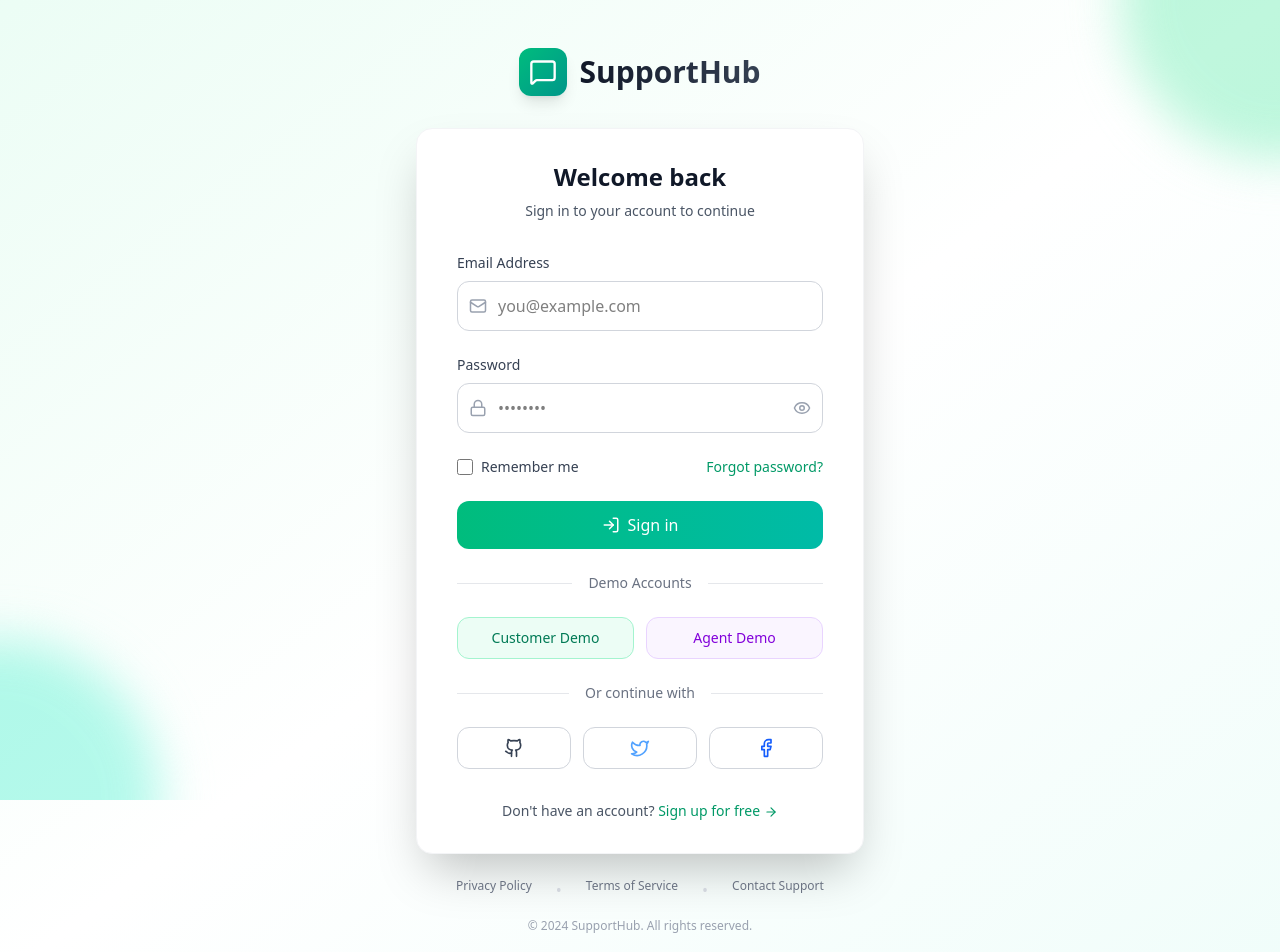
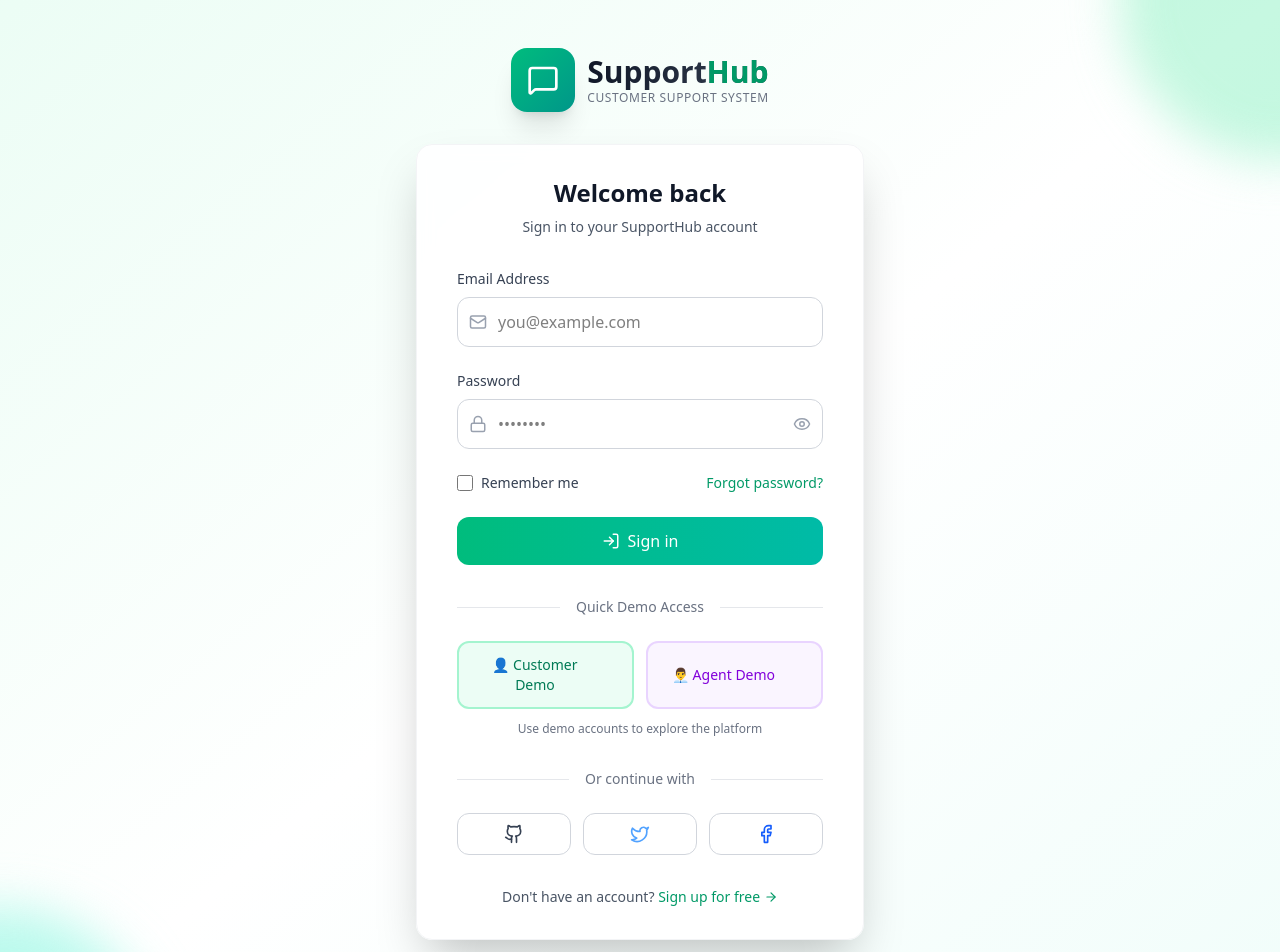
Before and after one commit to Bejide-123/Support-Hub, a React (Vite) app: page /login in a window 1280 px wide. Shown: the top 952 px of the page. Built offline with nearby package versions, Linux system fonts and the light colour scheme.

Commit message:
Added Login Functionality, User Settings Page, and Redux Store for Authentication

```diff
--- a/src/components/AgentNavbar.tsx
+++ b/src/components/AgentNavbar.tsx
@@ -1,6 +1,8 @@
 // components/AgentNavbar.tsx
 import { useState, useRef, useEffect } from 'react';
-import { Link, useLocation } from 'react-router-dom';
+import { Link, useLocation, useNavigate } from 'react-router-dom';
+import { useAppDispatch, useAppSelector } from '../store/hooks';
+import { logout } from '../features/Auth/authSlice';
 import {
   Menu,
   X,
@@ -23,11 +25,23 @@ const AgentNavbar = () => {
   const dropdownRef = useRef<HTMLDivElement>(null);
   const location = useLocation();
 
-  const agent = {
-    name: 'Sarah Johnson',
-    email: 'sarah.johnson@supporthub.com',
-    avatar: 'SJ',
-    role: 'Senior Support Agent'
+  const dispatch = useAppDispatch();
+  const navigate = useNavigate();
+
+  const handleLogOut = async () => {
+    try {
+      await dispatch(logout()).unwrap();
+    } catch (err) {
+      // ignore or show toast
+    }
+    navigate('/login');
+  };
+
+  const agent = useAppSelector((state) => state.auth.user) ?? {
+    name: 'Agent',
+    email: '',
+    avatar: 'AG',
+    role: 'Agent'
   };
 
   // Close dropdown when clicking outside
@@ -166,7 +180,7 @@ const AgentNavbar = () => {
                     <button
                       onClick={() => {
                         setIsDropdownOpen(false);
-                        // Add logout logic here
+                        handleLogOut();
                       }}
                       className="w-full text-left px-4 py-2.5 text-sm text-red-600 hover:bg-red-50 flex items-center transition-colors"
                     >
@@ -244,7 +258,13 @@ const AgentNavbar = () => {
               </div>
 
               <div className="p-6 border-t border-gray-200 mt-auto">
-                <button className="w-full flex items-center justify-center px-4 py-3 text-red-600 hover:bg-red-50 rounded-lg transition-colors font-medium">
+                <button
+                  onClick={() => {
+                    setIsSidebarOpen(false);
+                    handleLogOut();
+                  }}
+                  className="w-full flex items-center justify-center px-4 py-3 text-red-600 hover:bg-red-50 rounded-lg transition-colors font-medium"
+                >
                   <LogOut size={18} className="mr-2" />
                   Sign Out
                 </button>
--- a/src/main.tsx
+++ b/src/main.tsx
@@ -1,13 +1,17 @@
 import { StrictMode } from 'react'
 import { createRoot } from 'react-dom/client'
 import { BrowserRouter } from 'react-router-dom'
+import { Provider } from 'react-redux'
 import './index.css'
 import App from './App.tsx'
+import store from './store'
 
 createRoot(document.getElementById('root')!).render(
   <StrictMode>
-    <BrowserRouter>
-      <App />
-    </BrowserRouter>
+    <Provider store={store}>
+      <BrowserRouter>
+        <App />
+      </BrowserRouter>
+    </Provider>
   </StrictMode>,
 )
--- a/src/pages/Login.tsx
+++ b/src/pages/Login.tsx
@@ -1,6 +1,8 @@
-// pages/LoginPage.tsx
-import { useState } from 'react';
+// src/pages/LoginPage.tsx
+import { useState, useEffect } from 'react';
 import { Link, useNavigate } from 'react-router-dom';
+import { useAppDispatch, useAppSelector } from '../store/hooks';
+import { login, demoLogin, clearError } from '../features/Auth/authSlice';
 import {
   Mail,
   Lock,
@@ -8,36 +10,53 @@ import {
   EyeOff,
   LogIn,
   AlertCircle,
-  ArrowRight,
+  MessageSquare,
   Github,
   Twitter,
   Facebook,
-  MessageSquare
+  ArrowRight
 } from 'lucide-react';
 
 const LoginPage = () => {
   const navigate = useNavigate();
+  const dispatch = useAppDispatch();
+  const { isLoading, error, user } = useAppSelector((state) => state.auth);
+
   const [showPassword, setShowPassword] = useState(false);
-  const [isLoading, setIsLoading] = useState(false);
-  const [error, setError] = useState('');
   const [rememberMe, setRememberMe] = useState(false);
-
   const [formData, setFormData] = useState({
     email: '',
     password: ''
   });
 
+  // Redirect if already logged in
+  useEffect(() => {
+    if (user) {
+      // Normalize role check (handle 'Agent', 'agent', 'user', 'customer', etc.)
+      const role = (user.role ?? '').toString().toLowerCase();
+      console.debug('Login redirect - user role:', role, user);
+      if (role.includes('agent')) {
+        navigate('/agent/dashboard');
+      } else {
+        navigate('/dashboard');
+      }
+    }
+  }, [user, navigate]);
+
+  // Clear error when component unmounts
+  useEffect(() => {
+    return () => {
+      dispatch(clearError());
+    };
+  }, [dispatch]);
+
   const handleSubmit = async (e: React.FormEvent) => {
     e.preventDefault();
-    setError('');
-    setIsLoading(true);
+    dispatch(login(formData));
+  };
 
-    // Simulate API call
-    setTimeout(() => {
-      setIsLoading(false);
-      // Mock successful login - redirect to dashboard
-      navigate('/dashboard');
-    }, 1500);
+  const handleDemoLogin = (role: 'user' | 'agent') => {
+    dispatch(demoLogin(role));
   };
 
   const handleChange = (e: React.ChangeEvent<HTMLInputElement>) => {
@@ -48,27 +67,33 @@ const LoginPage = () => {
   };
 
   return (
-    <div className="min-h-screen bg-gradient-to-br from-emerald-50 via-white to-teal-50 flex flex-col justify-center py-12 sm:px-6 lg:px-8">
+    <div className="min-h-screen bg-gradient-to-br from-emerald-50 via-white to-teal-50 flex flex-col justify-center py-12 sm:px-6 lg:px-8 relative">
 
       {/* Background Pattern */}
-      <div className="absolute inset-0 overflow-hidden">
-        <div className="absolute -top-40 -right-40 w-80 h-80 bg-emerald-200 rounded-full mix-blend-multiply filter blur-xl opacity-70"></div>
-        <div className="absolute -bottom-40 -left-40 w-80 h-80 bg-teal-200 rounded-full mix-blend-multiply filter blur-xl opacity-70"></div>
+      <div className="absolute inset-0 overflow-hidden pointer-events-none">
+        <div className="absolute -top-40 -right-40 w-80 h-80 bg-emerald-200 rounded-full mix-blend-multiply filter blur-xl opacity-70 animate-pulse"></div>
+        <div className="absolute -bottom-40 -left-40 w-80 h-80 bg-teal-200 rounded-full mix-blend-multiply filter blur-xl opacity-70 animate-pulse"></div>
       </div>
 
       <div className="relative sm:mx-auto sm:w-full sm:max-w-md">
-        {/* Logo */}
-        <Link to="/" className="flex justify-center items-center space-x-3 mb-8">
-          <div className="w-12 h-12 rounded-xl bg-gradient-to-br from-emerald-500 to-teal-600 flex items-center justify-center shadow-lg">
-            <MessageSquare className="text-white" size={28} />
+
+        {/* SupportHub Logo */}
+        <div className="flex justify-center mb-8">
+          <Link to="/" className="flex items-center space-x-3 group">
+            <div className="w-16 h-16 rounded-2xl bg-gradient-to-br from-emerald-500 to-teal-600 flex items-center justify-center shadow-xl group-hover:shadow-2xl transition-all duration-300 transform group-hover:scale-105">
+              <MessageSquare className="text-white" size={32} />
             </div>
+            <div className="flex flex-col">
               <span className="text-3xl font-bold bg-gradient-to-r from-gray-900 to-gray-700 bg-clip-text text-transparent">
-            SupportHub
+                Support<span className="text-emerald-600">Hub</span>
               </span>
+              <span className="text-xs text-gray-500 tracking-wider">CUSTOMER SUPPORT SYSTEM</span>
+            </div>
           </Link>
+        </div>
 
         {/* Login Card */}
-        <div className="bg-white py-8 px-6 shadow-2xl rounded-2xl sm:px-10 border border-gray-100">
+        <div className="bg-white py-8 px-6 shadow-2xl rounded-2xl sm:px-10 border border-gray-100 backdrop-blur-sm bg-white/90">
 
           {/* Header */}
           <div className="text-center mb-8">
@@ -76,7 +101,7 @@ const LoginPage = () => {
               Welcome back
             </h2>
             <p className="text-sm text-gray-600">
-              Sign in to your account to continue
+              Sign in to your SupportHub account
             </p>
           </div>
 
@@ -160,9 +185,9 @@ const LoginPage = () => {
               </div>
 
               <div className="text-sm">
-                <a href="/forgot" className="font-medium text-emerald-600 hover:text-emerald-500 transition-colors">
+                <Link to="/forgot-password" className="font-medium text-emerald-600 hover:text-emerald-500 transition-colors">
                   Forgot password?
-                </a>
+                </Link>
               </div>
             </div>
 
@@ -187,40 +212,46 @@ const LoginPage = () => {
                 </>
               )}
             </button>
+          </form>
 
           {/* Demo Accounts */}
-            <div className="relative my-6">
+          <div className="mt-8">
+            <div className="relative">
               <div className="absolute inset-0 flex items-center">
                 <div className="w-full border-t border-gray-200"></div>
               </div>
               <div className="relative flex justify-center text-sm">
-                <span className="px-4 bg-white text-gray-500">Demo Accounts</span>
+                <span className="px-4 bg-white text-gray-500">Quick Demo Access</span>
               </div>
             </div>
 
-            <div className="grid grid-cols-2 gap-3">
+            <div className="mt-6 grid grid-cols-2 gap-3">
               <button
-                type="button"
-                onClick={() => {
-                  setFormData({ email: 'customer@example.com', password: 'password' });
-                }}
-                className="px-4 py-2.5 border border-emerald-200 rounded-xl text-emerald-700 bg-emerald-50 hover:bg-emerald-100 transition-colors text-sm font-medium"
+                onClick={() => handleDemoLogin('user')}
+                disabled={isLoading}
+                className="px-4 py-3 border-2 border-emerald-200 rounded-xl text-emerald-700 bg-emerald-50 hover:bg-emerald-100 transition-all duration-200 text-sm font-medium flex items-center justify-center group"
               >
-                Customer Demo
+                <span>👤 Customer Demo</span>
+                <ArrowRight size={14} className="ml-2 opacity-0 group-hover:opacity-100 group-hover:translate-x-1 transition-all" />
               </button>
               <button
-                type="button"
-                onClick={() => {
-                  setFormData({ email: 'agent@supporthub.com', password: 'password' });
-                }}
-                className="px-4 py-2.5 border border-purple-200 rounded-xl text-purple-700 bg-purple-50 hover:bg-purple-100 transition-colors text-sm font-medium"
+                onClick={() => handleDemoLogin('agent')}
+                disabled={isLoading}
+                className="px-4 py-3 border-2 border-purple-200 rounded-xl text-purple-700 bg-purple-50 hover:bg-purple-100 transition-all duration-200 text-sm font-medium flex items-center justify-center group"
               >
-                Agent Demo
+                <span>👨‍💼 Agent Demo</span>
+                <ArrowRight size={14} className="ml-2 opacity-0 group-hover:opacity-100 group-hover:translate-x-1 transition-all" />
               </button>
             </div>
 
+            <p className="text-xs text-gray-500 text-center mt-3">
+              Use demo accounts to explore the platform
+            </p>
+          </div>
+
           {/* Social Login */}
-            <div className="relative my-6">
+          <div className="mt-8">
+            <div className="relative">
               <div className="absolute inset-0 flex items-center">
                 <div className="w-full border-t border-gray-200"></div>
               </div>
@@ -229,35 +260,35 @@ const LoginPage = () => {
               </div>
             </div>
 
-            <div className="grid grid-cols-3 gap-3">
+            <div className="mt-6 grid grid-cols-3 gap-3">
               <button
                 type="button"
-                className="w-full flex justify-center py-2.5 px-4 border border-gray-300 rounded-xl hover:bg-gray-50 transition-colors"
+                className="w-full flex justify-center py-2.5 px-4 border border-gray-300 rounded-xl hover:bg-gray-50 transition-colors group"
               >
-                <Github size={20} className="text-gray-700" />
+                <Github size={20} className="text-gray-700 group-hover:text-gray-900" />
               </button>
               <button
                 type="button"
-                className="w-full flex justify-center py-2.5 px-4 border border-gray-300 rounded-xl hover:bg-gray-50 transition-colors"
+                className="w-full flex justify-center py-2.5 px-4 border border-gray-300 rounded-xl hover:bg-gray-50 transition-colors group"
               >
-                <Twitter size={20} className="text-blue-400" />
+                <Twitter size={20} className="text-blue-400 group-hover:text-blue-500" />
               </button>
               <button
                 type="button"
-                className="w-full flex justify-center py-2.5 px-4 border border-gray-300 rounded-xl hover:bg-gray-50 transition-colors"
+                className="w-full flex justify-center py-2.5 px-4 border border-gray-300 rounded-xl hover:bg-gray-50 transition-colors group"
               >
-                <Facebook size={20} className="text-blue-600" />
+                <Facebook size={20} className="text-blue-600 group-hover:text-blue-700" />
               </button>
             </div>
-          </form>
+          </div>
 
           {/* Sign Up Link */}
           <div className="mt-8 text-center">
             <p className="text-sm text-gray-600">
               Don't have an account?{' '}
-              <Link to="/signup" className="font-medium text-emerald-600 hover:text-emerald-500 transition-colors">
+              <Link to="/signup" className="font-medium text-emerald-600 hover:text-emerald-500 transition-colors inline-flex items-center">
                 Sign up for free
-                <ArrowRight size={14} className="inline ml-1" />
+                <ArrowRight size={14} className="ml-1" />
               </Link>
             </p>
           </div>
@@ -266,17 +297,21 @@ const LoginPage = () => {
         {/* Footer Links */}
         <div className="mt-6 text-center">
           <div className="flex justify-center space-x-6">
-            <a href="#" className="text-xs text-gray-500 hover:text-gray-700 transition-colors">
-              Privacy Policy
-            </a>
+            <Link to="/" className="text-xs text-gray-500 hover:text-gray-700 transition-colors">
+              Home
+            </Link>
             <span className="text-gray-300">•</span>
-            <a href="#" className="text-xs text-gray-500 hover:text-gray-700 transition-colors">
-              Terms of Service
-            </a>
+            <Link to="/privacy" className="text-xs text-gray-500 hover:text-gray-700 transition-colors">
+              Privacy
+            </Link>
             <span className="text-gray-300">•</span>
-            <a href="#" className="text-xs text-gray-500 hover:text-gray-700 transition-colors">
-              Contact Support
-            </a>
+            <Link to="/terms" className="text-xs text-gray-500 hover:text-gray-700 transition-colors">
+              Terms
+            </Link>
+            <span className="text-gray-300">•</span>
+            <Link to="/contact" className="text-xs text-gray-500 hover:text-gray-700 transition-colors">
+              Contact
+            </Link>
           </div>
           <p className="mt-4 text-xs text-gray-400">
             © 2024 SupportHub. All rights reserved.
--- a/src/pages/SignUp.tsx
+++ b/src/pages/SignUp.tsx
@@ -1,6 +1,8 @@
-// pages/SignupPage.tsx
-import { useState } from 'react';
+// src/pages/SignupPage.tsx
+import { useState, useEffect } from 'react';
 import { Link, useNavigate } from 'react-router-dom';
+import { useAppDispatch, useAppSelector } from '../store/hooks';
+import { signup, clearError } from '../features/Auth/authSlice';
 import {
   Mail,
   Lock,
@@ -8,23 +10,23 @@ import {
   Eye,
   EyeOff,
   AlertCircle,
+  MessageSquare,
+  Briefcase,
+  ArrowLeft,
   Check,
-  ArrowLeft,
   Github,
   Twitter,
-  Facebook,
-  MessageSquare,
-  Briefcase
+  Facebook
 } from 'lucide-react';
 
 const SignupPage = () => {
   const navigate = useNavigate();
+  const dispatch = useAppDispatch();
+  const { isLoading, error, user } = useAppSelector((state) => state.auth);
+
   const [showPassword, setShowPassword] = useState(false);
   const [showConfirmPassword, setShowConfirmPassword] = useState(false);
-  const [isLoading, setIsLoading] = useState(false);
-  const [error, setError] = useState('');
   const [agreedToTerms, setAgreedToTerms] = useState(false);
-
   const [formData, setFormData] = useState({
     name: '',
     email: '',
@@ -32,35 +34,47 @@ const SignupPage = () => {
     password: '',
     confirmPassword: ''
   });
+  const [validationError, setValidationError] = useState('');
+
+  // Redirect if already logged in
+  useEffect(() => {
+    if (user) {
+      if (user.role === 'agent') {
+        navigate('/agent/dashboard');
+      } else {
+        navigate('/dashboard');
+      }
+    }
+  }, [user, navigate]);
+
+  // Clear error when component unmounts
+  useEffect(() => {
+    return () => {
+      dispatch(clearError());
+    };
+  }, [dispatch]);
 
   const handleSubmit = async (e: React.FormEvent) => {
     e.preventDefault();
-    setError('');
+    setValidationError('');
 
     // Validation
     if (formData.password !== formData.confirmPassword) {
-      setError('Passwords do not match');
+      setValidationError('Passwords do not match');
       return;
     }
 
     if (formData.password.length < 8) {
-      setError('Password must be at least 8 characters');
+      setValidationError('Password must be at least 8 characters');
       return;
     }
 
     if (!agreedToTerms) {
-      setError('Please agree to the terms of service');
+      setValidationError('Please agree to the terms of service');
       return;
     }
 
-    setIsLoading(true);
-
-    // Simulate API call
-    setTimeout(() => {
-      setIsLoading(false);
-      // Mock successful signup - redirect to login
-      navigate('/login');
-    }, 1500);
+    dispatch(signup(formData));
   };
 
   const handleChange = (e: React.ChangeEvent<HTMLInputElement>) => {
@@ -94,10 +108,10 @@ const SignupPage = () => {
   const passwordStrength = getPasswordStrength();
 
   return (
-    <div className="min-h-screen bg-gradient-to-br from-emerald-50 via-white to-teal-50 flex flex-col justify-center py-12 sm:px-6 lg:px-8">
+    <div className="min-h-screen bg-gradient-to-br from-emerald-50 via-white to-teal-50 flex flex-col justify-center py-12 sm:px-6 lg:px-8 relative">
 
       {/* Background Pattern */}
-      <div className="absolute inset-0 overflow-hidden">
+      <div className="absolute inset-0 overflow-hidden pointer-events-none">
         <div className="absolute -top-40 -right-40 w-80 h-80 bg-emerald-200 rounded-full mix-blend-multiply filter blur-xl opacity-70"></div>
         <div className="absolute -bottom-40 -left-40 w-80 h-80 bg-teal-200 rounded-full mix-blend-multiply filter blur-xl opacity-70"></div>
       </div>
@@ -105,20 +119,22 @@ const SignupPage = () => {
       <div className="relative sm:mx-auto sm:w-full sm:max-w-md">
 
         {/* Back to Home */}
-        <Link to="/" className="flex items-center text-gray-600 hover:text-emerald-600 mb-6 transition-colors">
-          <ArrowLeft size={16} className="mr-2" />
+        <Link to="/" className="flex items-center text-gray-600 hover:text-emerald-600 mb-6 transition-colors group">
+          <ArrowLeft size={16} className="mr-2 group-hover:-translate-x-1 transition-transform" />
           Back to Home
         </Link>
 
-        {/* Logo */}
-        <Link to="/" className="flex justify-center items-center space-x-3 mb-8">
-          <div className="w-12 h-12 rounded-xl bg-gradient-to-br from-emerald-500 to-teal-600 flex items-center justify-center shadow-lg">
-            <MessageSquare className="text-white" size={28} />
-          </div>
-          <span className="text-3xl font-bold bg-gradient-to-r from-gray-900 to-gray-700 bg-clip-text text-transparent">
-            SupportHub
-          </span>
-        </Link>
+        {/* SupportHub Logo */}
+        <div className="flex justify-center mb-8">
+          <Link to="/" className="flex items-center space-x-3">
+            <div className="w-12 h-12 rounded-xl bg-gradient-to-br from-emerald-500 to-teal-600 flex items-center justify-center shadow-lg">
+              <MessageSquare className="text-white" size={24} />
+            </div>
+            <span className="text-2xl font-bold bg-gradient-to-r from-gray-900 to-gray-700 bg-clip-text text-transparent">
+              Support<span className="text-emerald-600">Hub</span>
+            </span>
+          </Link>
+        </div>
 
         {/* Signup Card */}
         <div className="bg-white py-8 px-6 shadow-2xl rounded-2xl sm:px-10 border border-gray-100">
@@ -129,15 +145,15 @@ const SignupPage = () => {
               Create your account
             </h2>
             <p className="text-sm text-gray-600">
-              Get started with SupportHub today
+              Join SupportHub and start managing your support tickets
             </p>
           </div>
 
-          {/* Error Message */}
-          {error && (
+          {/* Error Messages */}
+          {(error || validationError) && (
             <div className="mb-6 p-4 bg-red-50 border border-red-200 rounded-xl flex items-center text-red-700">
               <AlertCircle size={18} className="mr-2 flex-shrink-0" />
-              <span className="text-sm">{error}</span>
+              <span className="text-sm">{error || validationError}</span>
             </div>
           )}
 
@@ -258,7 +274,7 @@ const SignupPage = () => {
                     </span>
                   </div>
                   <p className="text-xs text-gray-500">
-                    Use at least 8 characters with uppercase, numbers & symbols
+                    Use 8+ chars with uppercase, numbers & symbols
                   </p>
                 </div>
               )}
@@ -347,14 +363,14 @@ const SignupPage = () => {
                   Creating account...
                 </>
               ) : (
-                <>
-                  Create Account
-                </>
+                'Create Account'
               )}
             </button>
+          </form>
 
-            {/* Social Signup */}
-            <div className="relative my-6">
+          {/* Social Signup */}
+          <div className="mt-8">
+            <div className="relative">
               <div className="absolute inset-0 flex items-center">
                 <div className="w-full border-t border-gray-200"></div>
               </div>
@@ -363,27 +379,18 @@ const SignupPage = () => {
               </div>
             </div>
 
-            <div className="grid grid-cols-3 gap-3">
-              <button
-                type="button"
-                className="w-full flex justify-center py-2.5 px-4 border border-gray-300 rounded-xl hover:bg-gray-50 transition-colors"
-              >
+            <div className="mt-6 grid grid-cols-3 gap-3">
+              <button className="w-full flex justify-center py-2.5 px-4 border border-gray-300 rounded-xl hover:bg-gray-50 transition-colors">
                 <Github size={20} className="text-gray-700" />
               </button>
-              <button
-                type="button"
-                className="w-full flex justify-center py-2.5 px-4 border border-gray-300 rounded-xl hover:bg-gray-50 transition-colors"
-              >
+              <button className="w-full flex justify-center py-2.5 px-4 border border-gray-300 rounded-xl hover:bg-gray-50 transition-colors">
                 <Twitter size={20} className="text-blue-400" />
               </button>
-              <button
-                type="button"
-                className="w-full flex justify-center py-2.5 px-4 border border-gray-300 rounded-xl hover:bg-gray-50 transition-colors"
-              >
+              <button className="w-full flex justify-center py-2.5 px-4 border border-gray-300 rounded-xl hover:bg-gray-50 transition-colors">
                 <Facebook size={20} className="text-blue-600" />
               </button>
             </div>
-          </form>
+          </div>
 
           {/* Login Link */}
           <div className="mt-8 text-center">
--- a/src/store/index.ts
+++ b/src/store/index.ts
@@ -1,7 +1,10 @@
 import { configureStore } from '@reduxjs/toolkit';
+import authReducer from '../features/Auth/authSlice';
 
 export const store = configureStore({
-      reducer: {},
+      reducer: {
+            auth: authReducer,
+      },
 });
 
 export type RootState = ReturnType<typeof store.getState>;
```
Also changed, not shown: src/components/DashboardNavbar.tsx (+22 -6 lines). Lines whose indentation alone changed are shown as unchanged.
